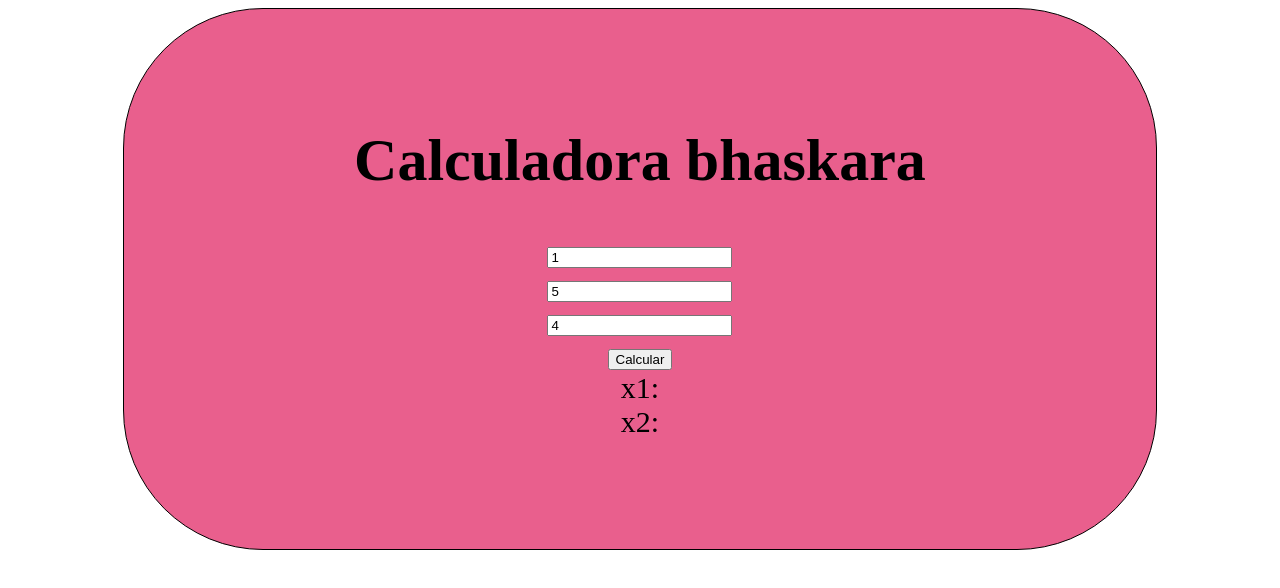
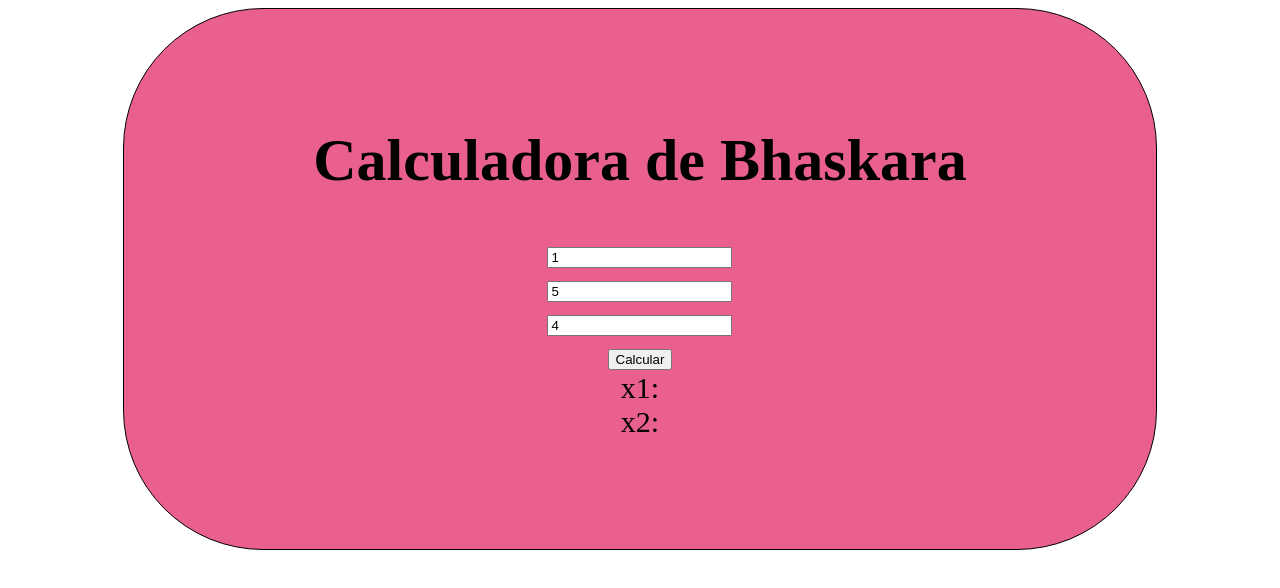
Before and after one commit to juliabayer06/Bhaskara, a plain HTML site: page index.html in a window 1280 px wide. Drawn offline with Linux system fonts and the light colour scheme.

Commit message:
Modifica titulo

```diff
--- a/index.html
+++ b/index.html
@@ -11,7 +11,7 @@
 <body>
     <main>
         <div>
-            <h1> Calculadora bhaskara</h1>
+            <h1> Calculadora de Bhaskara</h1>
             <input type="number" value="1" id="valorA"> <br>
             <input type="number" value="5" id="valorB"> <br>
             <input type="number" value="4" id="valorC"> <br>
```
